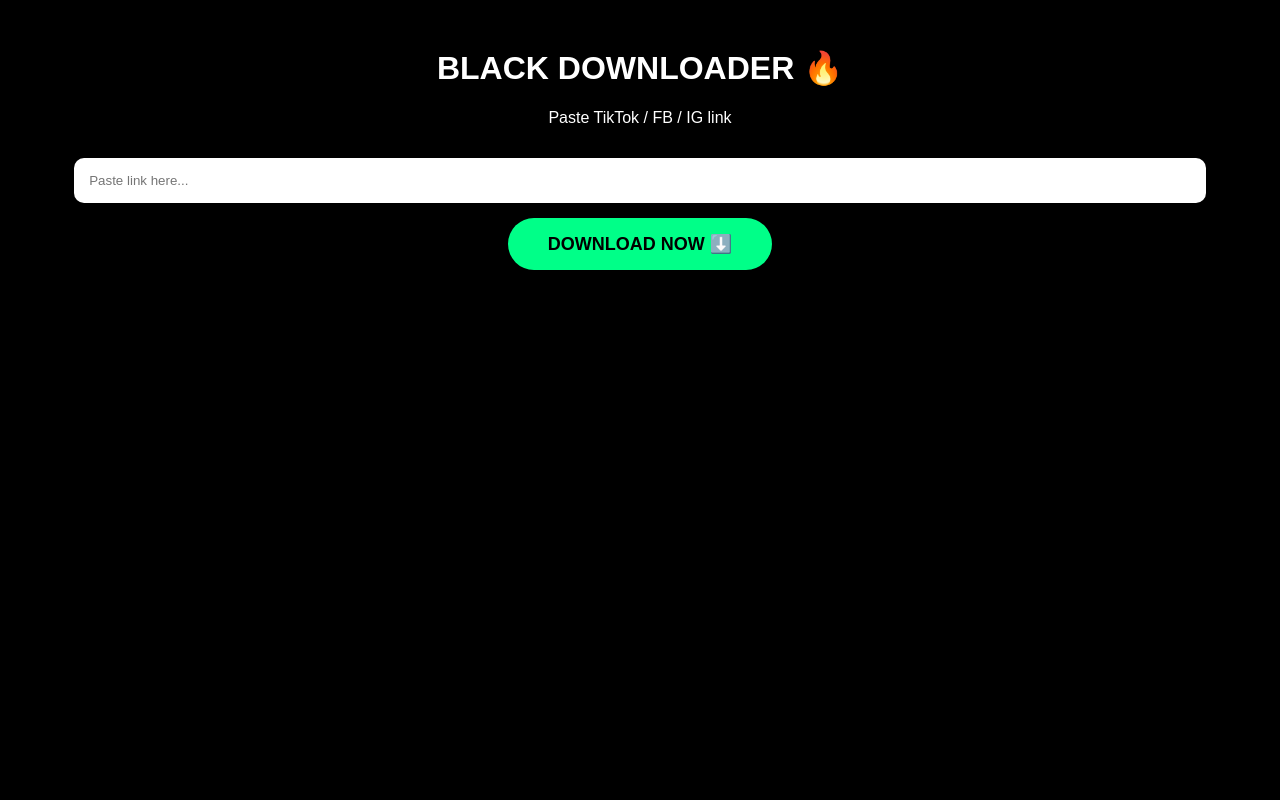
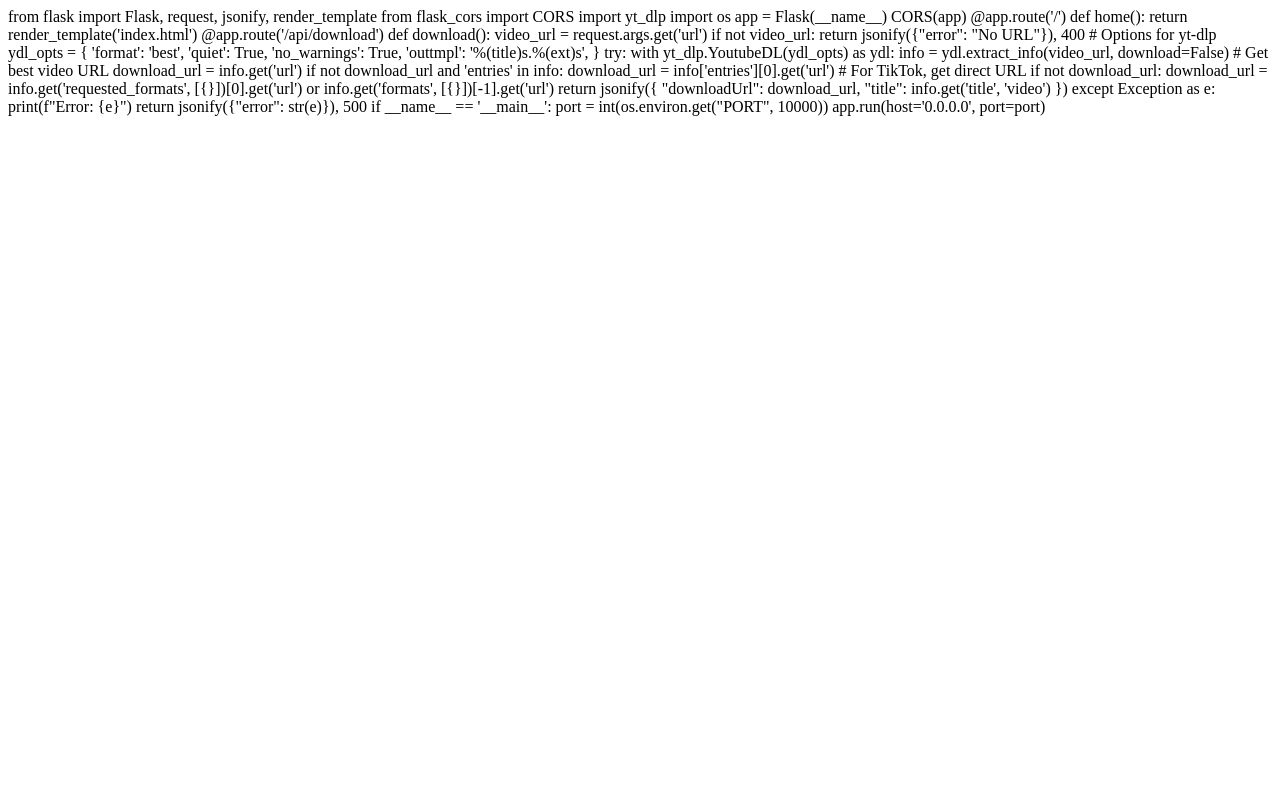
Before and after one commit to JUSTINOMEGA/black-downloader-, a Flask app: page / in a window 1280 px wide. Run offline with Flask 3, Linux system fonts and the light colour scheme; some libraries are stand-ins or nearby versions.

Commit message:
Update index.html

```diff
--- a/templates/index.html
+++ b/templates/index.html
@@ -1,61 +1,50 @@
-<!DOCTYPE html>
-<html>
-<head>
-  <title>Black Downloader - No Watermark</title>
-  <meta name="viewport" content="width=device-width, initial-scale=1">
-  <style>
-    body { font-family: sans-serif; text-align: center; padding: 20px; background: #000; color: #fff; }
-    input { width: 90%; padding: 15px; border-radius: 10px; border: none; margin: 15px 0; }
-    .download-btn { background: #00ff88; color: #000; padding: 15px 40px; border: none; border-radius: 50px; font-weight: bold; font-size: 18px; cursor: pointer; }
-    .download-btn:hover { background: #00cc6a; }
-  </style>
-</head>
-<body>
-  <h1>BLACK DOWNLOADER 🔥</h1>
-  <p>Paste TikTok / FB / IG link</p>
+from flask import Flask, request, jsonify, render_template
+from flask_cors import CORS
+import yt_dlp
+import os
 
-  <input type="text" id="videoUrl" placeholder="Paste link here..." />
-  <br>
+app = Flask(__name__)
+CORS(app)
 
-  <!-- CORRECT BUTTON - NO AD LINK -->
-  <button class="download-btn" onclick="handleDownload()">DOWNLOAD NOW ⬇️</button>
+@app.route('/')
+def home():
+    return render_template('index.html')
 
-  <div id="status" style="margin-top:20px;"></div>
+@app.route('/api/download')
+def download():
+    video_url = request.args.get('url')
 
-  <script>
-    async function handleDownload() {
-      const url = document.getElementById('videoUrl').value;
-      const status = document.getElementById('status');
+    if not video_url:
+        return jsonify({"error": "No URL"}), 400
 
-      if (!url) {
-        alert('Paste link first!');
-        return;
-      }
+    # Options for yt-dlp
+    ydl_opts = {
+        'format': 'best',
+        'quiet': True,
+        'no_warnings': True,
+        'outtmpl': '%(title)s.%(ext)s',
+    }
 
-      status.innerHTML = 'Downloading... ⏳';
+    try:
+        with yt_dlp.YoutubeDL(ydl_opts) as ydl:
+            info = ydl.extract_info(video_url, download=False)
+            # Get best video URL
+            download_url = info.get('url')
+            if not download_url and 'entries' in info:
+                download_url = info['entries'][0].get('url')
 
-      try {
-        // Call your backend download API
-        const response = await fetch(`/api/download?url=${encodeURIComponent(url)}`);
-        const data = await response.json();
+            # For TikTok, get direct URL
+            if not download_url:
+                download_url = info.get('requested_formats', [{}])[0].get('url') or info.get('formats', [{}])[-1].get('url')
 
-        if (data.downloadUrl) {
-          // Create real download
-          const a = document.createElement('a');
-          a.href = data.downloadUrl;
-          a.download = 'video.mp4';
-          a.click();
-          status.innerHTML = 'Done! ✅ Check your gallery';
-        } else {
-          status.innerHTML = 'Failed. Try another link.';
-        }
-      } catch (e) {
-        status.innerHTML = 'Error. Try again.';
-      }
-    }
-  </script>
+            return jsonify({
+                "downloadUrl": download_url,
+                "title": info.get('title', 'video')
+            })
+    except Exception as e:
+        print(f"Error: {e}")
+        return jsonify({"error": str(e)}), 500
 
-  <!-- PUT YOUR SOCIAL BAR AD CODE HERE LATER (IN FOOTER, NOT NEAR BUTTON) -->
-
-</body>
-</html>
+if __name__ == '__main__':
+    port = int(os.environ.get("PORT", 10000))
+    app.run(host='0.0.0.0', port=port)
```
